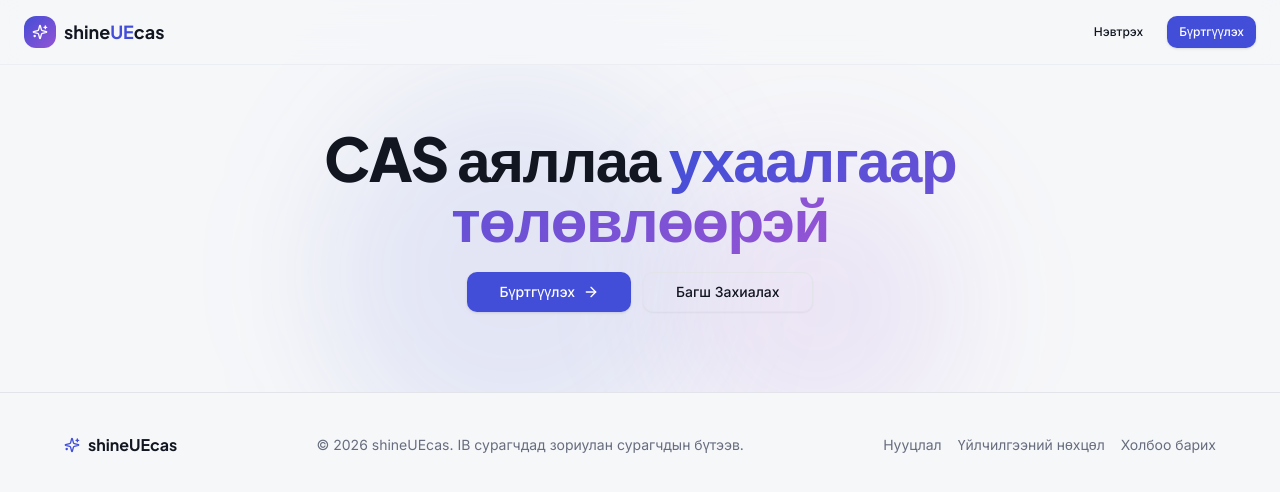
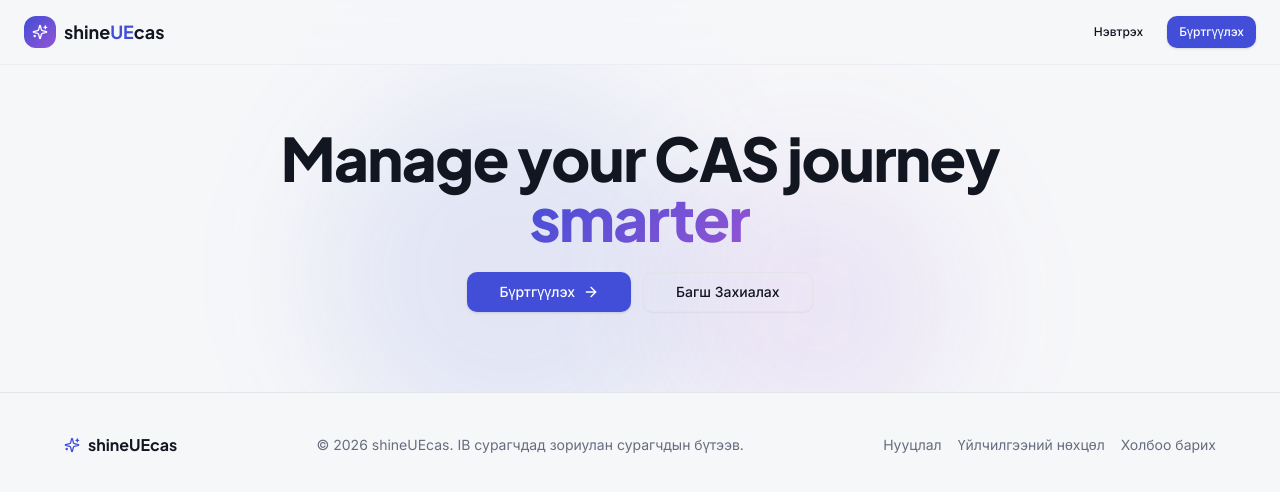
Before and after one commit to gntiYk/broski, a React (Vite) app: page /welcome in a window 1280 px wide. Shown: the top 492 px of the page. Built offline with nearby package versions, Linux system fonts and the light colour scheme.

Commit message:
feat: restore original English hero header text

```diff
--- a/src/pages/Landing.jsx
+++ b/src/pages/Landing.jsx
@@ -67,8 +67,8 @@ export default function Landing() {
           >
 
             <motion.h1 variants={fadeUp} custom={1} className="text-4xl sm:text-5xl lg:text-6xl font-heading font-extrabold leading-tight tracking-tight">
-              CAS аяллаа{' '}
-              <span className="gradient-text">ухаалгаар төлөвлөөрэй</span>
+              Manage your CAS journey{' '}
+              <span className="gradient-text">smarter</span>
             </motion.h1>
 
             <motion.div variants={fadeUp} custom={3} className="flex flex-wrap justify-center gap-3">
```
